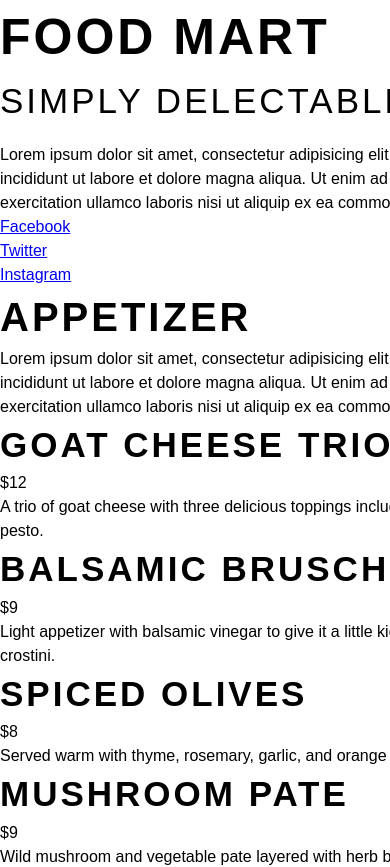
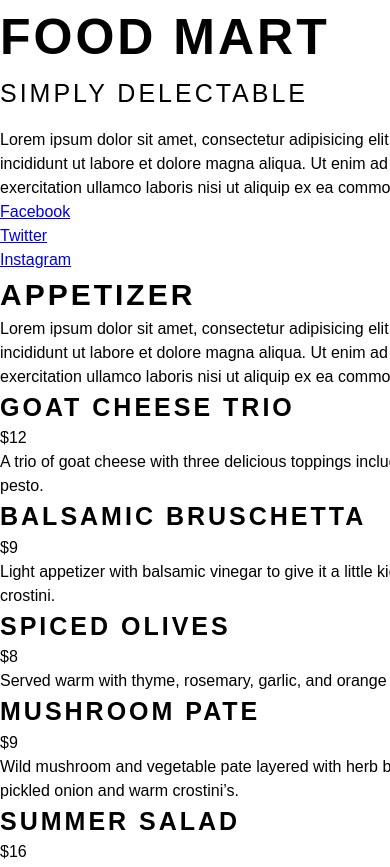
Before and after one commit to jeffrey-agyepong/proximity, a plain HTML site: page index.html in a window 390 px wide. Shown: the top 867 px of the page. Drawn offline with Linux system fonts and the light colour scheme.

Commit message:
Update style.css

```diff
--- a/css/style.css
+++ b/css/style.css
@@ -96,16 +96,16 @@ header li {
 
 	h2 {
 		/* 72px */
-		font-size: 40px;
+		font-size: 30px;
 	}
 
 	h3 {
 		/* 48px */
-		font-size: 35px;
+		font-size: 25px;
 	}
 
 	header p.tagline {
-		font-size: 35px;
+		font-size: 25px;
 		text-transform: uppercase;
 		letter-spacing: 3px;
 	}
```
